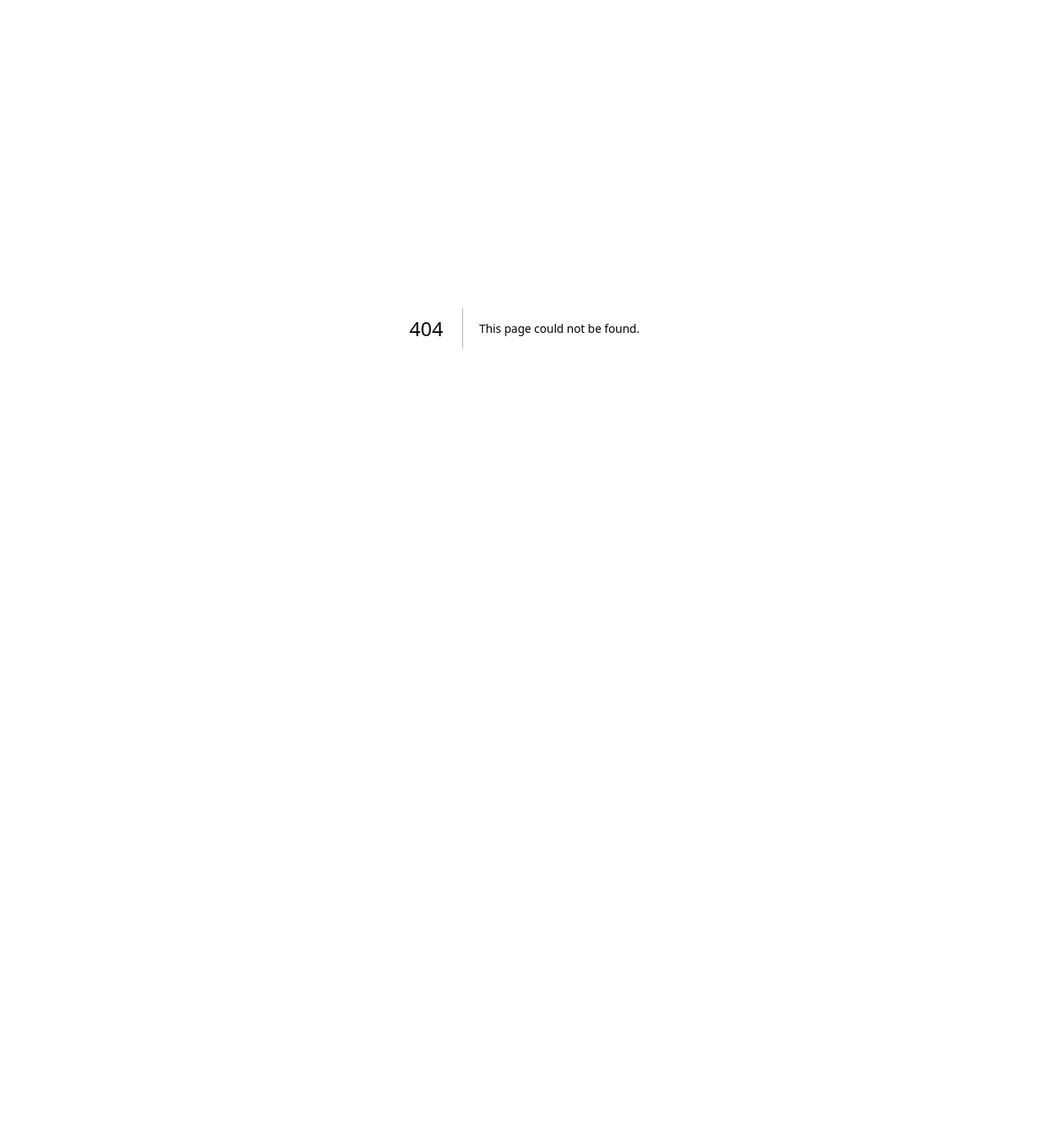
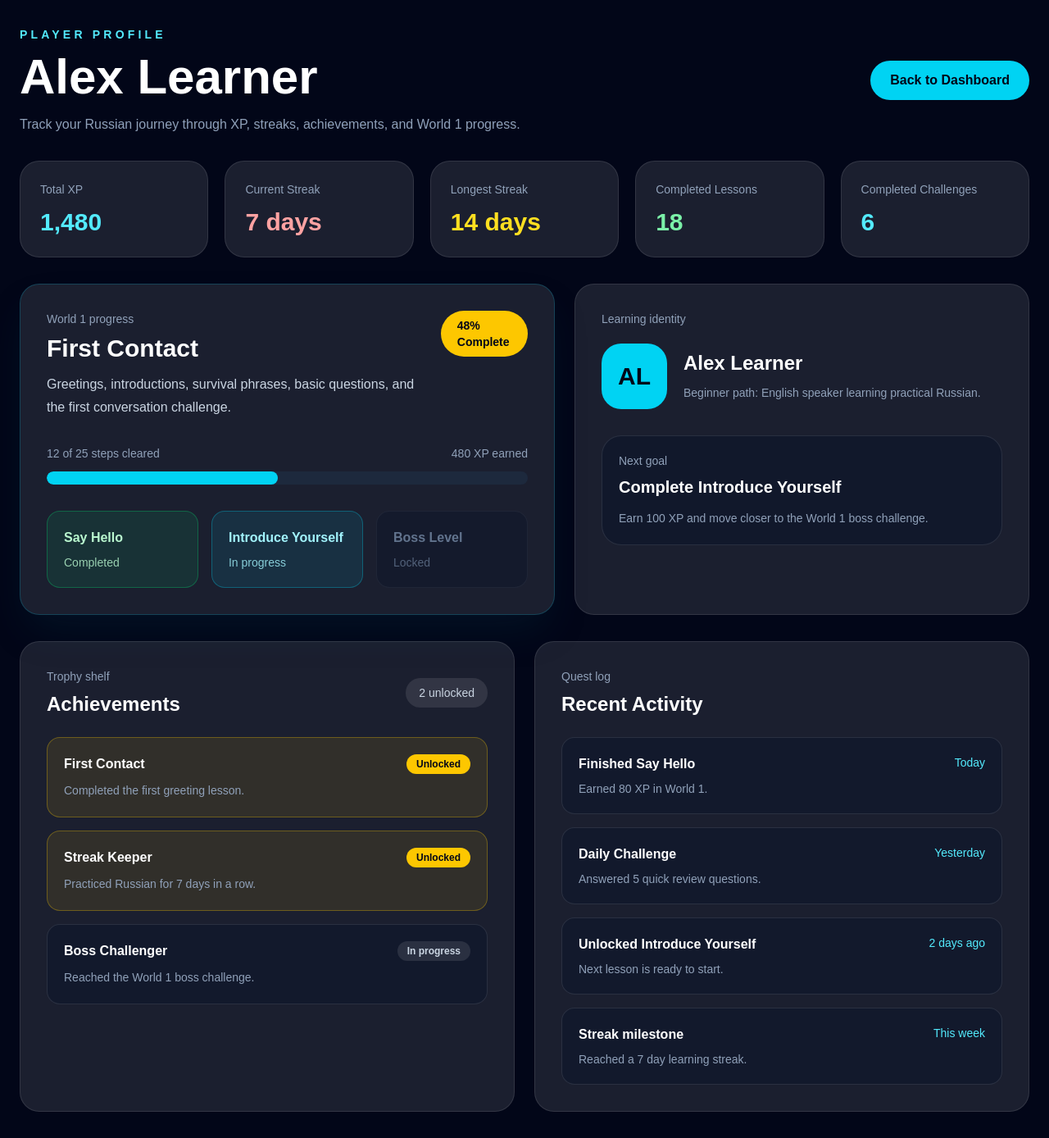
Before and after one commit to ayhampeter-debug/russian-learning-platform, a Next.js app: page /profile in a window 1280 px wide. Before the commit this address had no page. Shown: the whole page at 82% size. Before the commit the page ends 800 px from the top, so only its background shows below. Built offline with nearby package versions, Linux system fonts and the light colour scheme.

Commit message:
Add profile page

```diff
--- /dev/null
+++ b/app/profile/page.tsx
@@ -0,0 +1,287 @@
+type StatCardProps = {
+  title: string;
+  value: string;
+  accent: "cyan" | "yellow" | "red" | "green";
+};
+
+type Achievement = {
+  title: string;
+  description: string;
+  status: "Unlocked" | "In progress";
+};
+
+type Activity = {
+  title: string;
+  detail: string;
+  time: string;
+};
+
+const stats: StatCardProps[] = [
+  { title: "Total XP", value: "1,480", accent: "cyan" },
+  { title: "Current Streak", value: "7 days", accent: "red" },
+  { title: "Longest Streak", value: "14 days", accent: "yellow" },
+  { title: "Completed Lessons", value: "18", accent: "green" },
+  { title: "Completed Challenges", value: "6", accent: "cyan" },
+];
+
+const achievements: Achievement[] = [
+  {
+    title: "First Contact",
+    description: "Completed the first greeting lesson.",
+    status: "Unlocked",
+  },
+  {
+    title: "Streak Keeper",
+    description: "Practiced Russian for 7 days in a row.",
+    status: "Unlocked",
+  },
+  {
+    title: "Boss Challenger",
+    description: "Reached the World 1 boss challenge.",
+    status: "In progress",
+  },
+];
+
+const recentActivity: Activity[] = [
+  {
+    title: "Finished Say Hello",
+    detail: "Earned 80 XP in World 1.",
+    time: "Today",
+  },
+  {
+    title: "Daily Challenge",
+    detail: "Answered 5 quick review questions.",
+    time: "Yesterday",
+  },
+  {
+    title: "Unlocked Introduce Yourself",
+    detail: "Next lesson is ready to start.",
+    time: "2 days ago",
+  },
+  {
+    title: "Streak milestone",
+    detail: "Reached a 7 day learning streak.",
+    time: "This week",
+  },
+];
+
+export default function ProfilePage() {
+  return (
+    <main className="min-h-screen bg-slate-950 px-6 py-8 text-white">
+      <section className="mx-auto max-w-7xl">
+        <div className="mb-8 flex flex-col justify-between gap-5 md:flex-row md:items-center">
+          <div>
+            <p className="text-sm font-semibold uppercase tracking-[0.3em] text-cyan-300">
+              Player profile
+            </p>
+            <h1 className="mt-3 text-4xl font-black md:text-6xl">
+              Alex Learner
+            </h1>
+            <p className="mt-4 max-w-2xl text-slate-400">
+              Track your Russian journey through XP, streaks, achievements, and
+              World 1 progress.
+            </p>
+          </div>
+
+          <a
+            href="/dashboard"
+            className="inline-flex w-fit justify-center rounded-full bg-cyan-400 px-6 py-3 font-bold text-slate-950 transition hover:bg-cyan-300"
+          >
+            Back to Dashboard
+          </a>
+        </div>
+
+        <div className="grid gap-5 md:grid-cols-2 lg:grid-cols-5">
+          {stats.map((stat) => (
+            <StatCard key={stat.title} {...stat} />
+          ))}
+        </div>
+
+        <div className="mt-8 grid gap-6 lg:grid-cols-[1fr_0.85fr]">
+          <div className="rounded-3xl border border-cyan-400/20 bg-white/10 p-6 shadow-2xl shadow-cyan-950/30 md:p-8">
+            <div className="flex flex-col justify-between gap-4 md:flex-row md:items-start">
+              <div>
+                <p className="text-sm text-slate-400">World 1 progress</p>
+                <h2 className="mt-2 text-3xl font-black">First Contact</h2>
+                <p className="mt-3 max-w-2xl leading-7 text-slate-300">
+                  Greetings, introductions, survival phrases, basic questions,
+                  and the first conversation challenge.
+                </p>
+              </div>
+
+              <span className="w-fit rounded-full bg-yellow-400 px-5 py-2 text-sm font-black text-slate-950">
+                48% Complete
+              </span>
+            </div>
+
+            <div className="mt-8">
+              <div className="mb-3 flex justify-between text-sm text-slate-400">
+                <span>12 of 25 steps cleared</span>
+                <span>480 XP earned</span>
+              </div>
+              <div className="h-4 overflow-hidden rounded-full bg-slate-800">
+                <div className="h-full w-[48%] rounded-full bg-cyan-400" />
+              </div>
+            </div>
+
+            <div className="mt-8 grid gap-4 md:grid-cols-3">
+              <WorldStep title="Say Hello" status="Completed" tone="done" />
+              <WorldStep
+                title="Introduce Yourself"
+                status="In progress"
+                tone="active"
+              />
+              <WorldStep title="Boss Level" status="Locked" tone="locked" />
+            </div>
+          </div>
+
+          <div className="rounded-3xl border border-white/10 bg-white/10 p-6 md:p-8">
+            <p className="text-sm text-slate-400">Learning identity</p>
+            <div className="mt-5 flex items-center gap-5">
+              <div className="flex h-20 w-20 shrink-0 items-center justify-center rounded-3xl border border-cyan-400/30 bg-cyan-400 text-3xl font-black text-slate-950">
+                AL
+              </div>
+              <div>
+                <h2 className="text-2xl font-black">Alex Learner</h2>
+                <p className="mt-2 text-sm leading-6 text-slate-400">
+                  Beginner path: English speaker learning practical Russian.
+                </p>
+              </div>
+            </div>
+
+            <div className="mt-8 rounded-3xl border border-white/10 bg-slate-900/80 p-5">
+              <p className="text-sm text-slate-400">Next goal</p>
+              <p className="mt-2 text-xl font-bold">
+                Complete Introduce Yourself
+              </p>
+              <p className="mt-3 text-sm leading-6 text-slate-400">
+                Earn 100 XP and move closer to the World 1 boss challenge.
+              </p>
+            </div>
+          </div>
+        </div>
+
+        <div className="mt-8 grid gap-6 lg:grid-cols-2">
+          <section className="rounded-3xl border border-white/10 bg-white/10 p-6 md:p-8">
+            <div className="mb-6 flex items-center justify-between gap-4">
+              <div>
+                <p className="text-sm text-slate-400">Trophy shelf</p>
+                <h2 className="mt-2 text-2xl font-black">Achievements</h2>
+              </div>
+              <span className="rounded-full bg-white/10 px-4 py-2 text-sm text-slate-300">
+                2 unlocked
+              </span>
+            </div>
+
+            <div className="grid gap-4">
+              {achievements.map((achievement) => (
+                <AchievementCard
+                  key={achievement.title}
+                  achievement={achievement}
+                />
+              ))}
+            </div>
+          </section>
+
+          <section className="rounded-3xl border border-white/10 bg-white/10 p-6 md:p-8">
+            <div className="mb-6">
+              <p className="text-sm text-slate-400">Quest log</p>
+              <h2 className="mt-2 text-2xl font-black">Recent Activity</h2>
+            </div>
+
+            <div className="space-y-4">
+              {recentActivity.map((activity) => (
+                <ActivityItem key={`${activity.title}-${activity.time}`} activity={activity} />
+              ))}
+            </div>
+          </section>
+        </div>
+      </section>
+    </main>
+  );
+}
+
+function StatCard({ title, value, accent }: StatCardProps) {
+  const accentClass = {
+    cyan: "text-cyan-300",
+    yellow: "text-yellow-300",
+    red: "text-red-300",
+    green: "text-green-300",
+  }[accent];
+
+  return (
+    <div className="rounded-3xl border border-white/10 bg-white/10 p-6">
+      <p className="text-sm text-slate-400">{title}</p>
+      <p className={`mt-3 text-3xl font-black ${accentClass}`}>{value}</p>
+    </div>
+  );
+}
+
+function WorldStep({
+  title,
+  status,
+  tone,
+}: {
+  title: string;
+  status: string;
+  tone: "done" | "active" | "locked";
+}) {
+  const toneClass = {
+    done: "border-green-400/30 bg-green-400/10 text-green-200",
+    active: "border-cyan-400/30 bg-cyan-400/10 text-cyan-200",
+    locked: "border-white/5 bg-slate-900/50 text-slate-500",
+  }[tone];
+
+  return (
+    <div className={`rounded-2xl border p-5 ${toneClass}`}>
+      <p className="font-bold">{title}</p>
+      <p className="mt-2 text-sm opacity-80">{status}</p>
+    </div>
+  );
+}
+
+function AchievementCard({ achievement }: { achievement: Achievement }) {
+  const isUnlocked = achievement.status === "Unlocked";
+
+  return (
+    <div
+      className={`rounded-2xl border p-5 ${
+        isUnlocked
+          ? "border-yellow-400/30 bg-yellow-400/10"
+          : "border-white/10 bg-slate-900/70"
+      }`}
+    >
+      <div className="flex items-start justify-between gap-4">
+        <div>
+          <h3 className="font-bold">{achievement.title}</h3>
+          <p className="mt-2 text-sm leading-6 text-slate-400">
+            {achievement.description}
+          </p>
+        </div>
+        <span
+          className={`shrink-0 rounded-full px-3 py-1 text-xs font-bold ${
+            isUnlocked
+              ? "bg-yellow-400 text-slate-950"
+              : "bg-white/10 text-slate-300"
+          }`}
+        >
+          {achievement.status}
+        </span>
+      </div>
+    </div>
+  );
+}
+
+function ActivityItem({ activity }: { activity: Activity }) {
+  return (
+    <div className="rounded-2xl border border-white/10 bg-slate-900/70 p-5">
+      <div className="flex flex-col justify-between gap-2 sm:flex-row sm:items-start">
+        <div>
+          <p className="font-bold">{activity.title}</p>
+          <p className="mt-2 text-sm text-slate-400">{activity.detail}</p>
+        </div>
+        <span className="text-sm text-cyan-300">{activity.time}</span>
+      </div>
+    </div>
+  );
+}
```
